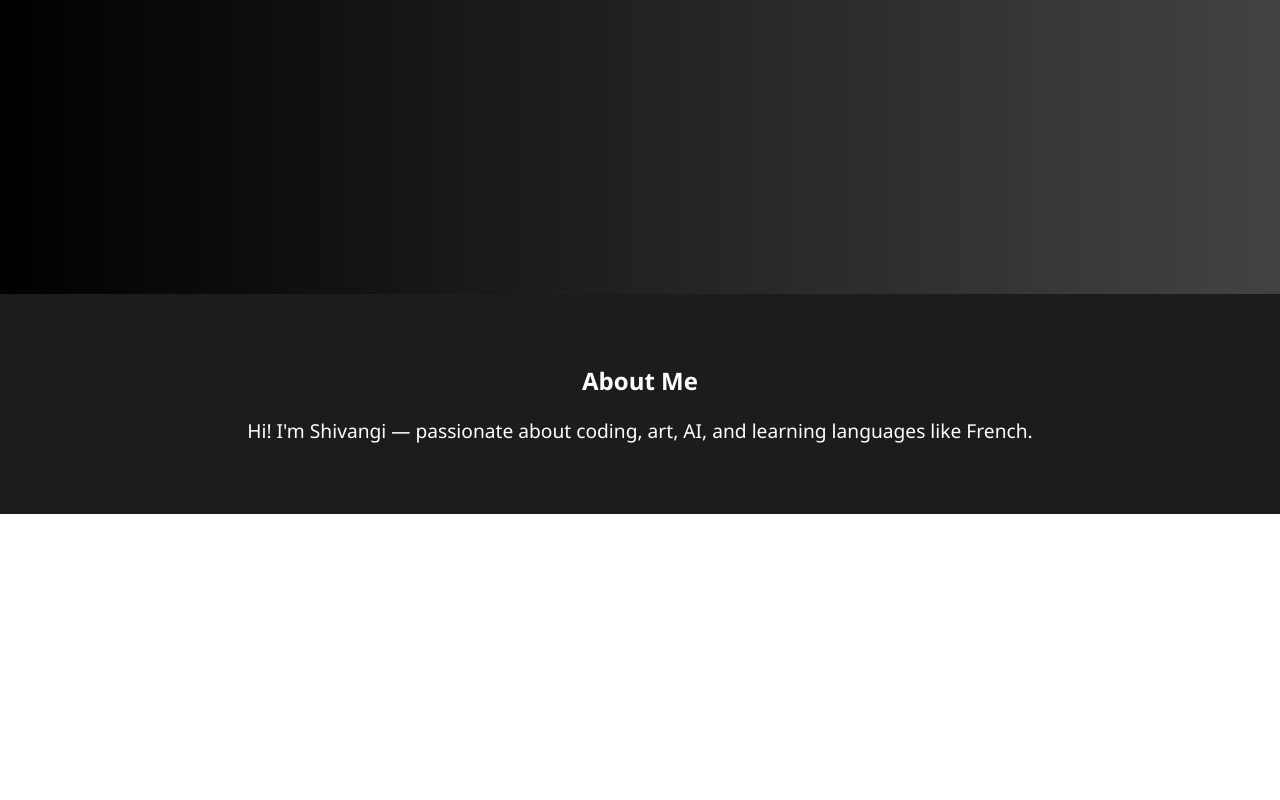
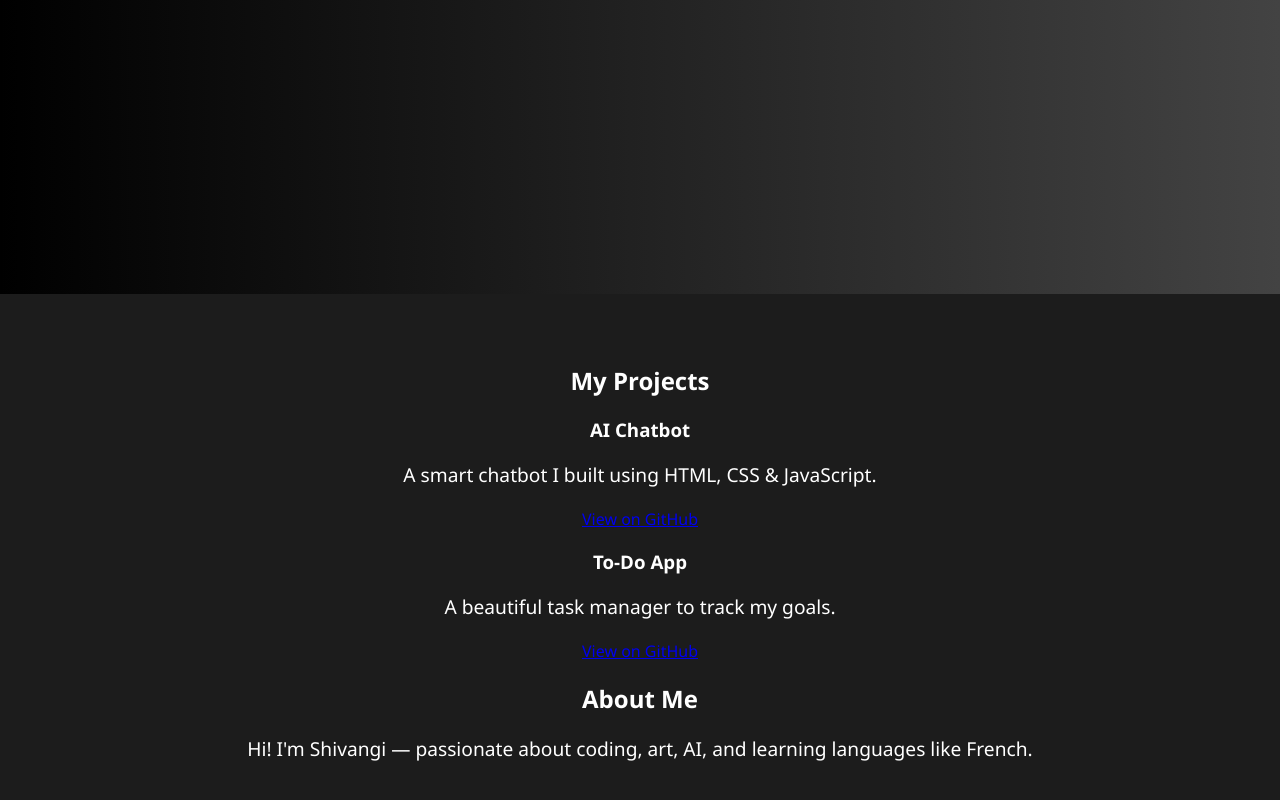
Before and after one commit to Shivangi-aes/Shivangi-s-Portfolio, a plain HTML site: page index.html in a window 1280 px wide. Shown: the part 546-1346 px from the top of the page. Before the commit the page ends 1060 px from the top, so only its background shows below. Drawn offline with Linux system fonts and the light colour scheme.

Commit message:
Update index.html

```diff
--- a/index.html
+++ b/index.html
@@ -14,6 +14,23 @@
   </section>
 
   <section id="about">
+    <section id="projects">
+  <h2>My Projects</h2>
+  <div class="projects-container">
+    <div class="project-card">
+      <h3>AI Chatbot</h3>
+      <p>A smart chatbot I built using HTML, CSS & JavaScript.</p>
+      <a href="https://github.com/Shivangi-s-Portfolio/ai-chatbot" target="_blank">View on GitHub</a>
+    </div>
+    <div class="project-card">
+      <h3>To-Do App</h3>
+      <p>A beautiful task manager to track my goals.</p>
+      <a href="https://github.com/Shivangi-s-Portfolio/todo-app" target="_blank">View on GitHub</a>
+    </div>
+    <!-- Add more projects here -->
+  </div>
+</section>
+
     <h2>About Me</h2>
     <p>Hi! I'm Shivangi — passionate about coding, art, AI, and learning languages like French.</p>
   </section>
```
